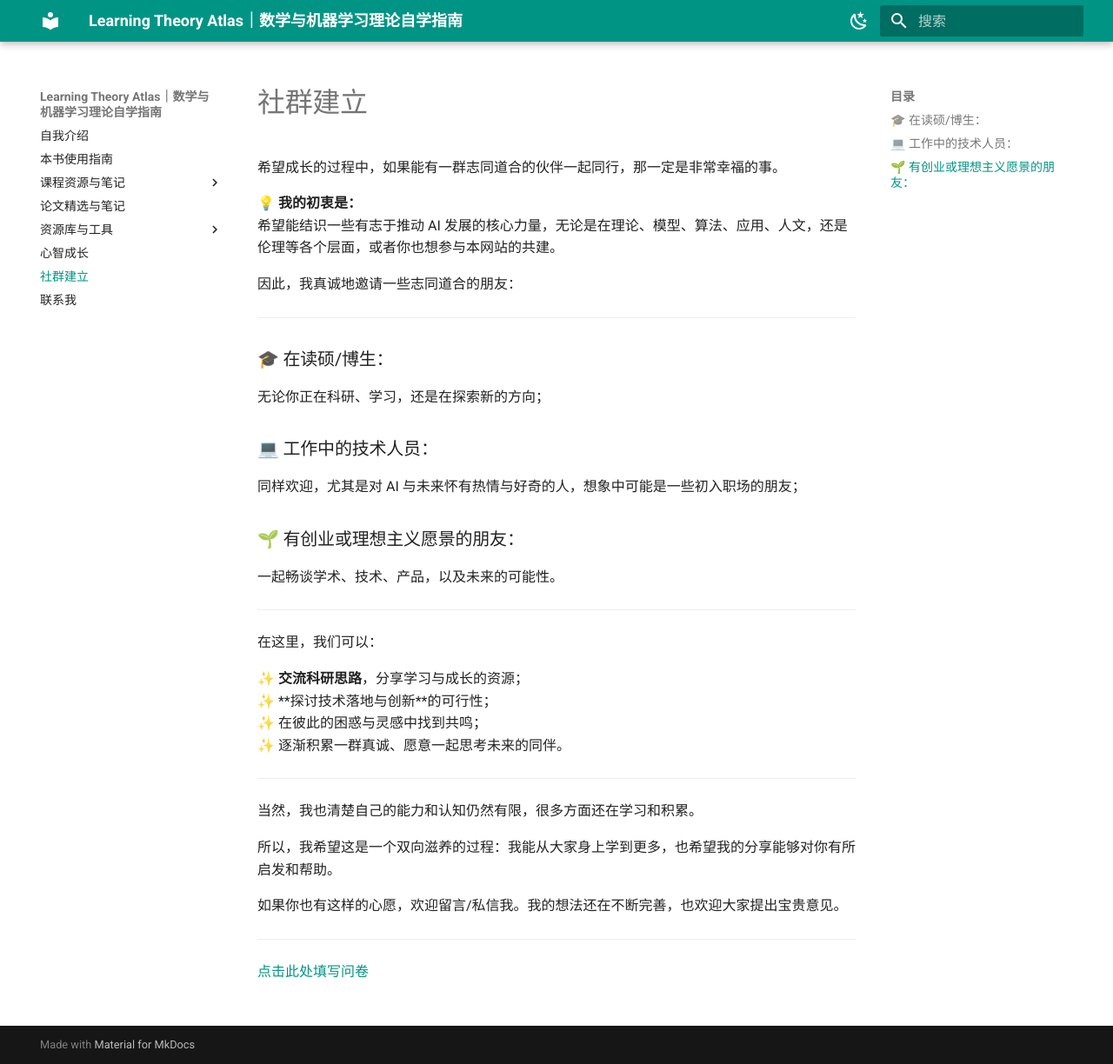
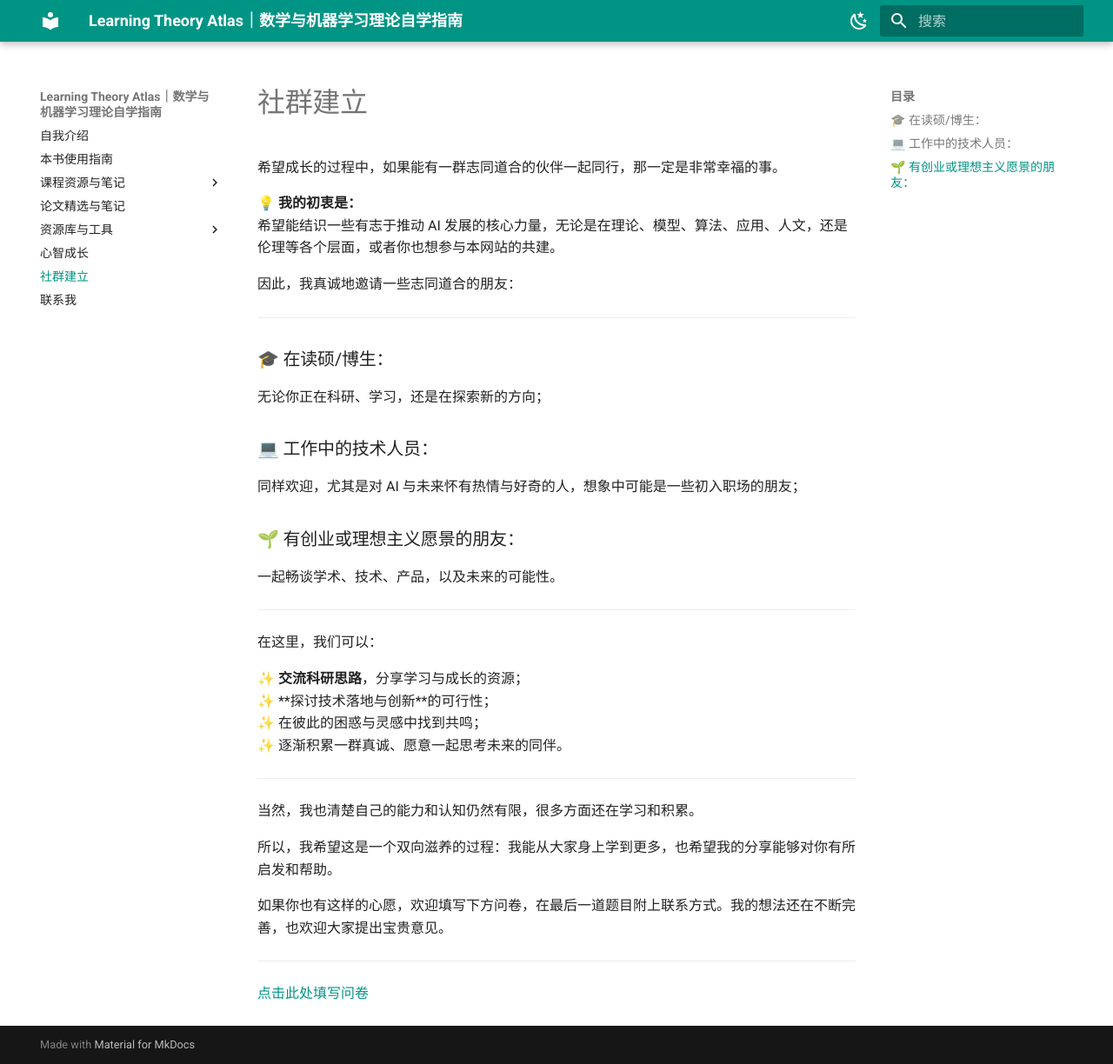
Before and after one commit to MIStatlE/MIStatlE.github.io, an MkDocs documentation site: the page built from docs/zh/community.md, in a window 1280 px wide and 1224 px high. Shown: the whole window at 87% size. Built offline with MkDocs 1.6.1 and Material for MkDocs 9.7.7, drawn with Linux system fonts in a browser that asks for light colours.

Commit message:
Update community.md

```diff
--- a/docs/zh/community.md
+++ b/docs/zh/community.md
@@ -35,7 +35,7 @@
 
 所以，我希望这是一个双向滋养的过程：我能从大家身上学到更多，也希望我的分享能够对你有所启发和帮助。
 
-如果你也有这样的心愿，欢迎留言/私信我。我的想法还在不断完善，也欢迎大家提出宝贵意见。
+如果你也有这样的心愿，欢迎填写下方问卷，在最后一道题目附上联系方式。我的想法还在不断完善，也欢迎大家提出宝贵意见。
 
 ---
 
```
